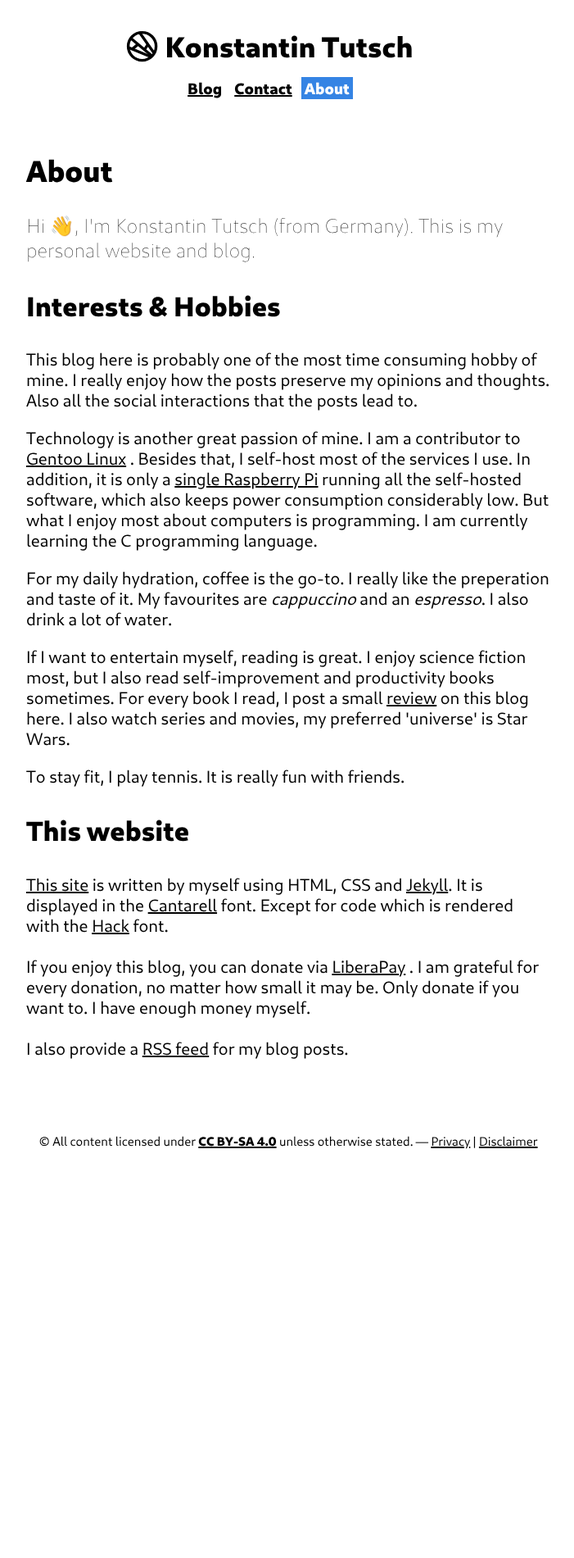
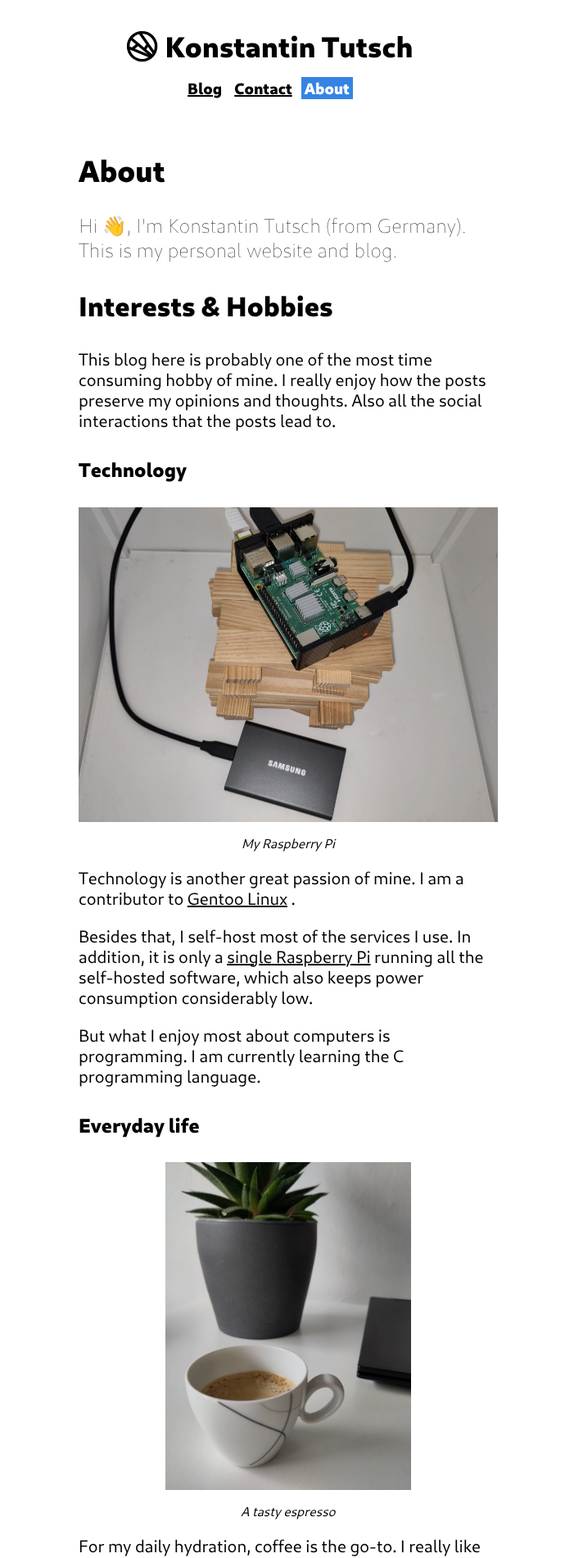
Before and after one commit to konstantintutsch/website, a Jekyll site: the page built from about/index.html, in a window 1280 px wide. Shown: the top 1901 px of the page at 82% size, without its empty margins (288-989 px from the left). Built offline with Jekyll 4.4.1, drawn with Linux system fonts in a browser that asks for light colours; before the commit the page ends 1419 px from its top, so only the background shows below that; some of the changed text lies outside the part shown.

Commit message:
narrower website

```diff
--- a/about/index.html
+++ b/about/index.html
@@ -16,16 +16,36 @@ Hi 👋, I'm Konstantin Tutsch (from Germany). This is my personal website and b
 This blog here is probably one of the most time consuming hobby of mine. I really enjoy how the posts preserve my opinions and thoughts. Also all the social interactions that the posts lead to.
 </p>
 
+{% include heading.html level=4 text="Technology" %}
+
+{% include image.html file="RaspberryPi_Horizontal.webp" alt="A Raspberry Pi on top of a wooden tower. Connected are a SSD via USB-A, ethernet and power via USB-C." caption="My Raspberry Pi" %}
+
 <p>
-Technology is another great passion of mine. I am a contributor to {% include social.html url="https://wiki.gentoo.org/wiki/User:KonstantinTutsch" name="Gentoo Linux" %}. Besides that, I self-host most of the services I use. In addition, it is only a <a href="https://konstantintutsch.de/managed-hosting-and-rpi-only/#the-pi-lost-it-s-friend">single Raspberry Pi</a> running all the self-hosted software, which also keeps power consumption considerably low. But what I enjoy most about computers is programming. I am currently learning the C programming language.
+Technology is another great passion of mine. I am a contributor to {% include social.html url="https://wiki.gentoo.org/wiki/User:KonstantinTutsch" name="Gentoo Linux" %}.
 </p>
+
+<p>
+Besides that, I self-host most of the services I use. In addition, it is only a <a href="https://konstantintutsch.de/managed-hosting-and-rpi-only/#the-pi-lost-it-s-friend">single Raspberry Pi</a> running all the self-hosted software, which also keeps power consumption considerably low.
+</p>
+
+<p>
+But what I enjoy most about computers is programming. I am currently learning the C programming language.
+</p>
+
+{% include heading.html level=4 text="Everyday life" %}
+
+{% include image.html file="espresso-with-plant-and-laptop.webp" alt="An espresso in front of a plant with spiky leaves and a laptop with closed lid. Everything is on top of a white table in front of a white wall." caption="A tasty espresso" %}
 
 <p>
 For my daily hydration, coffee is the go-to. I really like the preperation and taste of it. My favourites are <i>cappuccino</i> and an <i>espresso</i>. I also drink a lot of water.
 </p>
 
 <p>
-If I want to entertain myself, reading is great. I enjoy science fiction most, but I also read self-improvement and productivity books sometimes. For every book I read, I post a small <a href="/Tag:Book">review</a> on this blog here. I also watch series and movies, my preferred 'universe' is Star Wars.
+If I want to entertain myself, reading is great. I enjoy science fiction most, but I also read self-improvement and productivity books sometimes. For every book I read, I post a small <a href="/Tag:Book">review</a> on this blog here.
+</p>
+
+<p>
+I also watch series and movies, my preferred 'universe' is Star Wars.
 </p>
 
 <p>
--- a/assets/css/style.css
+++ b/assets/css/style.css
@@ -40,8 +40,8 @@ header {
     overflow: hidden;
 }
 article {
-    left: 25vw;
-    width: 50vw;
+    left: 30vw;
+    width: 40vw;
     min-height: 65vh;
     margin: auto;
     text-align: left;
@@ -129,6 +129,22 @@ a:hover,
 li { margin: 0.8em; }
 ul { margin: 2em auto 2em 0; }
 
+/* images */
+img.post {
+    max-width: 100%;
+    max-height: 25em;
+    margin: auto;
+    display: block;
+    margin: 1em auto 1em auto;
+}
+span.caption {
+    width: 100%;
+    display: block;
+    text-align: center;
+    font-style: italic;
+    margin-bottom: 1em;
+}
+
 
 
 /* mobile frindly */
```
Also changed, not shown: assets/css/blog.css (+2 -18 lines), assets/images/RaspberryPi_Horizontal.webp, assets/images/espresso-with-plant-and-laptop.webp (added).
